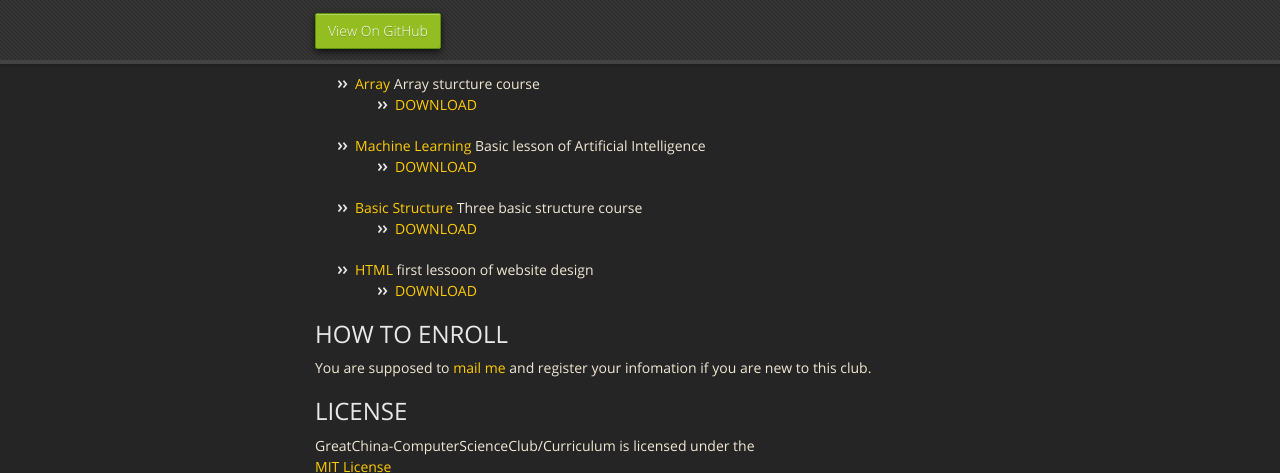
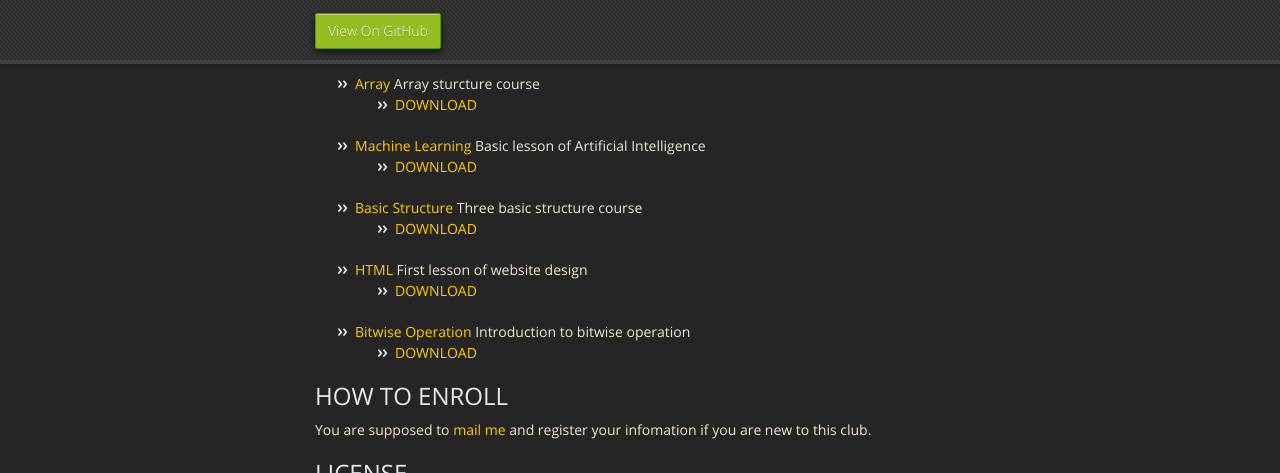
Before and after one commit to GreatChina-ComputerScienceClub/GreatChina-ComputerScienceClub.github.io, a Jekyll site: the page built from index.md, in a window 1280 px wide and 900 px high, scrolled down 1825 px, cut to the strip 0-473 px from the top of the window. Built offline with Jekyll 4.4.1, drawn with Linux system fonts in a browser that asks for light colours.

Commit message:
Update index.md

```diff
--- a/index.md
+++ b/index.md
@@ -49,8 +49,11 @@ High school student at Chengdu Shishi High School. Website experiecnce for half
  - [Basic Structure](https://github.com/GreatChina-ComputerScienceClub/Curriculum/tree/master/Basic%20Structure) Three basic structure course
    - [DOWNLOAD](https://github.com/GreatChina-ComputerScienceClub/Curriculum/blob/master/Basic%20Structure/Basic%20Structure.zip?raw=true)
 
- - [HTML](https://github.com/GreatChina-ComputerScienceClub/Curriculum/tree/master/HTML) first lessoon of website design
+ - [HTML](https://github.com/GreatChina-ComputerScienceClub/Curriculum/tree/master/HTML) First lesson of website design
    - [DOWNLOAD](https://github.com/GreatChina-ComputerScienceClub/Curriculum/blob/master/HTML/HTML.zip?raw=true)
+
+ - [Bitwise Operation](https://github.com/GreatChina-ComputerScienceClub/Curriculum/tree/master/Bitwise%20Operation) Introduction to bitwise operation
+   - [DOWNLOAD](https://github.com/GreatChina-ComputerScienceClub/Curriculum/blob/master/Bitwise%20Operation/Bitwise%20Operation.zip?raw=true)
 
 ## HOW TO ENROLL
 You are supposed to [mail me](mailto:eulir_cs@163.com) and register your infomation if you are new to this club.
```
